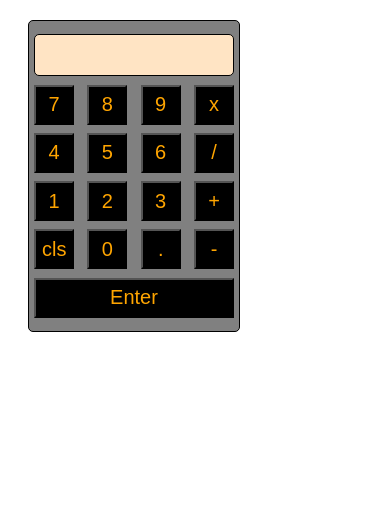
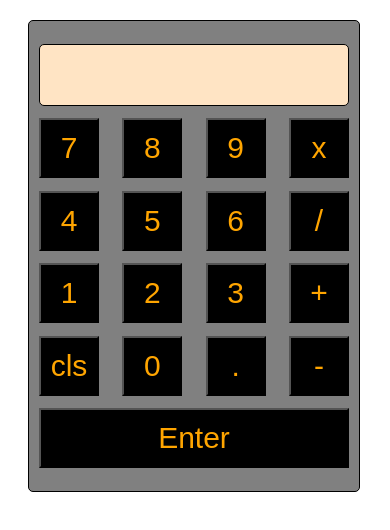
Before and after one commit to ikari4/calc, a plain HTML site: page index.html in a window 390 px wide. Drawn offline with Linux system fonts and the light colour scheme.

Commit message:
Sizing for iPhone

```diff
--- a/style.css
+++ b/style.css
@@ -3,24 +3,24 @@
     display: flex;
     flex-direction: column;
     justify-content: space-evenly;
-    height: 300px;
-    width: 200px;
+    height: 450px;
+    width: 310px;
     margin: 20px;
     background-color: gray;
     border: 1px solid black;
     border-radius: 5px;
-    padding: 5px;
+    padding: 10px;
 }
 
 .screen {
     display: flex;
     border: 1px solid black;
     border-radius: 5px;
-    height: 40px;
+    height: 60px;
     justify-content: right;
     padding-right: 4px;
-    align-content: center;
-    font-size: 20px;
+    align-items: center;
+    font-size: 30px;
     background-color: bisque;
 }
 
@@ -31,13 +31,14 @@
 }
 
 .button {
-    height: 40px;
-    width: 40px;
-    font-size: 20px;
+    height: 60px;
+    width: 60px;
+    font-size: 30px;
     background-color: black;
     color: orange;
+    text-align: center;
 }
 
 #enter {
-    width: 200px;
+    width: 310px;
 }
```
